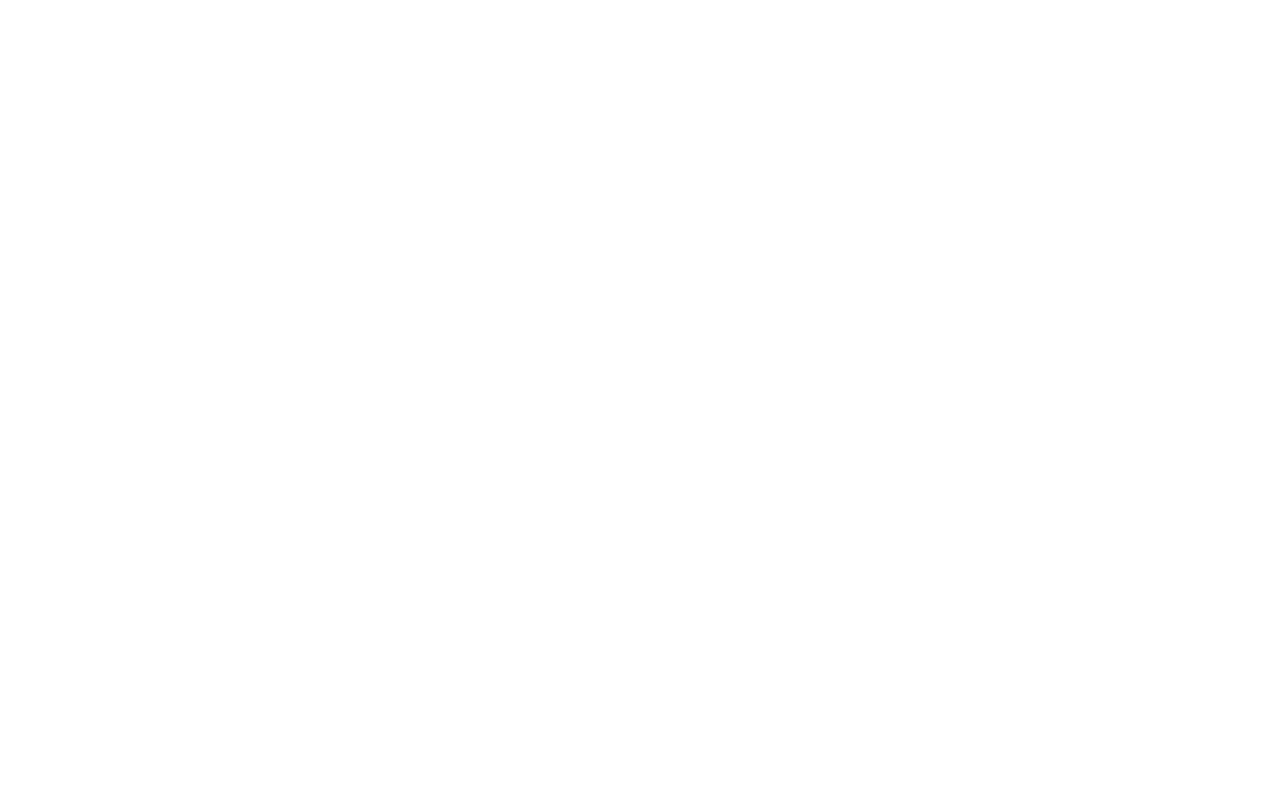
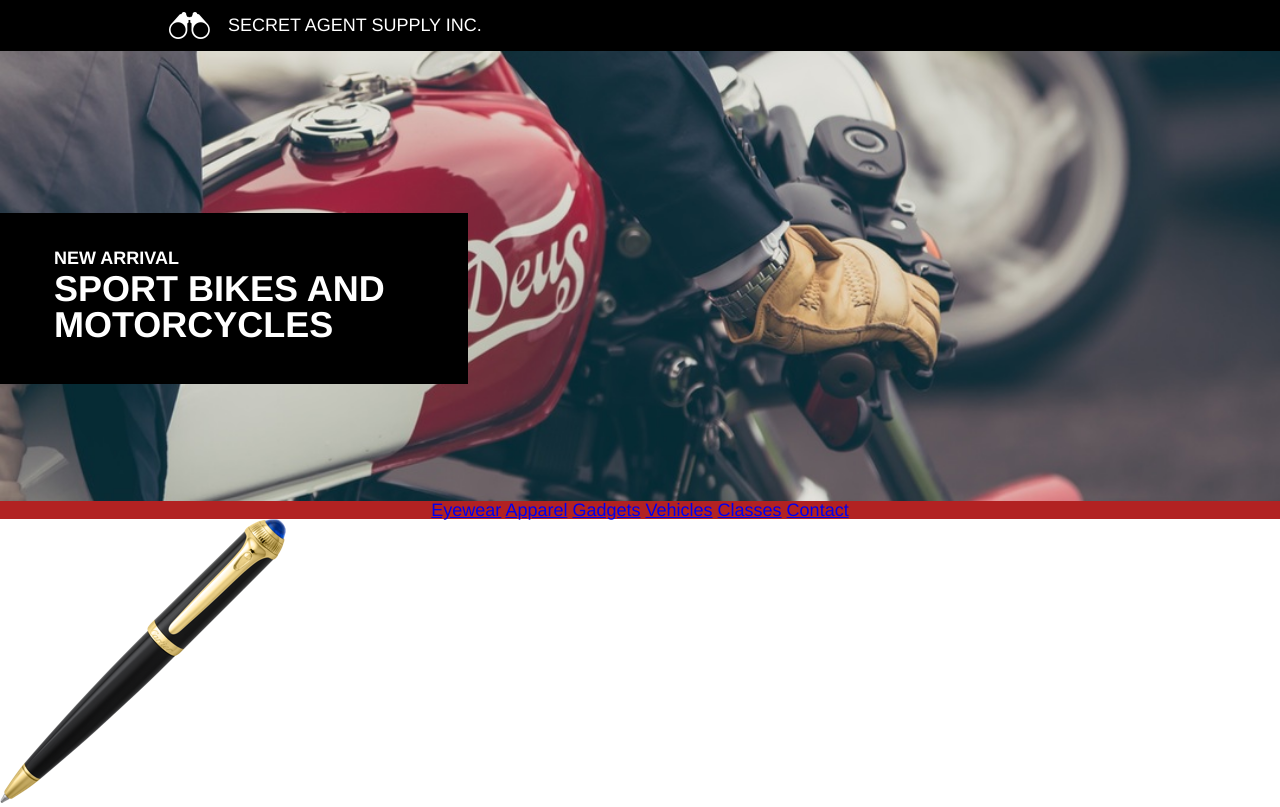
Before and after one commit to brian-miranda/SecretAgentSupply, a plain HTML site: page index.html in a window 1280 px wide. Shown: the top 807 px of the page. Drawn offline with Linux system fonts and the light colour scheme.

Commit message:
Add HTML. Start CSS Style. Header done

```diff
--- a/index.html
+++ b/index.html
@@ -3,8 +3,84 @@
   <head>
     <meta charset="utf-8">
     <title>Secret Agent Supply Inc.</title>
+    <link href="resources/css/reset.css" type="text/css" rel="stylesheet">
+    <link href="resources/css/style.css" type="text/css" rel="stylesheet">
   </head>
   <body>
 
+    <!--This is the header-->
+
+    <header>
+      <div class="logo content">
+        <img src="resources/images/logo.png" alt="Secret Agent Supply logo">
+        <p>SECRET AGENT SUPPLY INC.</p>
+      </div>
+    </header>
+
+    <!--This is the main banner-->
+
+    <div class="banner">
+      <div class="blackbox">
+        <p>NEW ARRIVAL</p>
+        <h1>SPORT BIKES AND MOTORCYCLES</h1>
+      </div>
+    </div>
+
+    <!--This is the navigation bar-->
+
+    <div class="menu">
+      <nav>
+        <!--<ul>
+          <li><span><a href="#">Eyewear</a></span></li>
+          <li><span><a href="#">Apparel</a></span></li>
+          <li><span><a href="#">Gadgets</a></span></li>
+          <li><span><a href="#">Vehicles</a></span></li>
+          <li><span><a href="#">Classes</a></span></li>
+          <li><span><a href="#">Contact</a></span></li>
+        </ul>-->
+        <span><a href="#">Eyewear</a></span>
+        <span><a href="#">Apparel</a></span>
+        <span><a href="#">Gadgets</a></span>
+        <span><a href="#">Vehicles</a></span>
+        <span><a href="#">Classes</a></span>
+        <span><a href="#">Contact</a></span>
+      </nav>
+    </div>
+
+    <!--This is the products section-->
+
+    <div class="main products">
+      <div class="product">
+        <img src="resources/images/pen.png" alt="Exploding Pen">
+        <p class="name">Exploding Pen</p>
+      </div>
+      <div class="product">
+        <img src="resources/images/watch.png" alt="Cellular Watch">
+        <p class="name">Cellular Watch</p>
+      </div>
+      <div class="product">
+        <img src="resources/images/glasses.png" alt="Thermal Glasses">
+        <p class="name">Thermal Glasses</p>
+      </div>
+    </div>
+
+    <!--This is the contact information-->
+
+    <div class="contact">
+      <div class="location">
+        <p>Location</p>
+        <p>-47.346436, 84.32354</p>
+      </div>
+      <div class="hours">
+        <p>Hours</p>
+        <p>0800 - 1800</p>
+      </div>
+    </div>
+
+    <!--This is the footer-->
+
+    <footer>
+      <p>Copyright Secret Agent Supply Inc.</p>
+    </footer>
   </body>
 </html>
--- a/resources/css/style.css
+++ b/resources/css/style.css
@@ -0,0 +1,89 @@
+/*General site rules*/
+
+html {
+  font-size: 18px;
+  font-family: Helvetica;
+  color: white;
+}
+
+.content {
+  width: 960px;
+  margin-left: auto;
+  margin-right: auto;
+}
+
+/*Header rules*/
+
+header {
+  background-color: black;
+  width: 100%;
+}
+
+header .logo {
+  display: flex;
+  flex-direction: row;
+  align-items: center;
+  padding: 0.66rem 0;
+  font-size: 1rem;
+}
+
+header img {
+  margin-left: 0.5rem;
+  margin-right: 1rem;
+  height: 1.5rem;
+  width: auto;
+}
+
+/*Banner rules*/
+
+.banner {
+  height: 25rem;
+  background-image: url("../images/moto.jpeg");
+  background-repeat: no-repeat;
+  background-size: cover;
+  background-position: center;
+}
+
+.blackbox {
+  width: 20rem;
+  background-color: black;
+  font-weight: bold;
+  position: relative;
+  top: 9rem;
+  padding: 2rem 3rem;
+  font-size: 1rem;
+}
+
+.blackbox h1 {
+  font-size: 2rem;
+  padding: 0.25rem 0;
+}
+
+/*Navegation rules*/
+
+ .menu {
+   background-color: firebrick;
+   display: flex;
+   justify-content: space-around;
+   align-items: center;
+ }
+
+/*.menu nav {
+  display: flex;
+  flex-direction: row;
+}*/
+
+ .menu nav a {
+   color: white
+   text-decoration: none;
+   padding-top: 0.75rem;
+   padding-bottom: 0.75rem;
+
+ }
+
+/*Footer rules*/
+
+footer {
+  height: 5rem;
+  background-color: black;
+}
```
Also changed, not shown: resources/images/glasses.png (added), resources/images/logo.png (added), resources/images/moto.jpeg (added), resources/images/pen.png (added), resources/images/watch.png (added), 3 other files.
